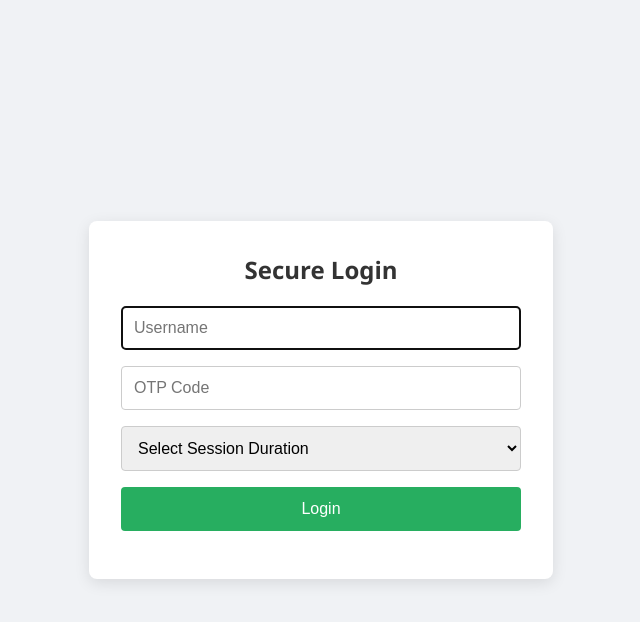
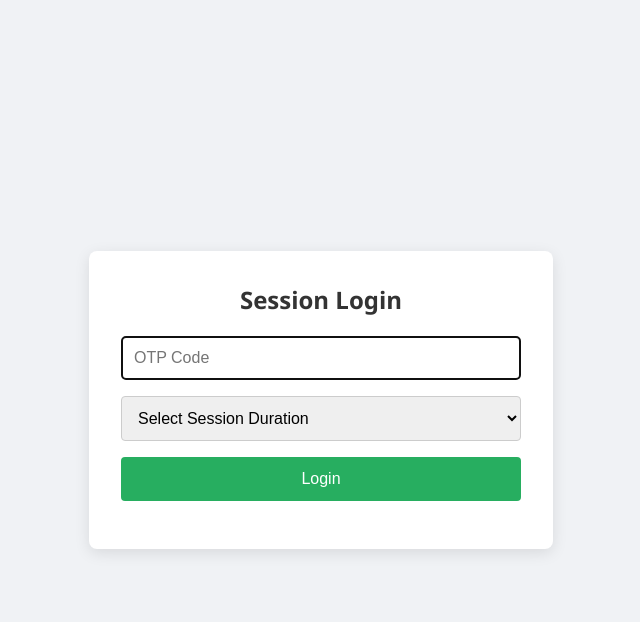
Before and after one commit to chetan0121/Fyshare, a Python web app: template templates/login.html in a window 1280 px wide. Shown: the top 622 px of the page, without its empty margins (319-959 px from the left). Run offline with Jinja, Linux system fonts and the light colour scheme; the template is opened without the code that fills it, so the values that code supplies are empty.

Commit message:
Add new JS file to handle theme, and remove username input related code

```diff
--- a/templates/login.html
+++ b/templates/login.html
@@ -4,14 +4,23 @@
   <meta charset="utf-8">
   <title>Fyshare Login</title>
   <meta name="viewport" content="width=device-width, initial-scale=1.0">
-  <link rel="stylesheet" href="../static/login.css">
+  <script src="/static/theme_init.js"></script>
+  <link rel="stylesheet" href="/static/login.css">
 </head>
 <body>
   <div class="login-container">
-    <h2>Secure Login</h2>
+    <h2>Session Login</h2>
     <form method="POST">
-      <input type="text" name="username" placeholder="Username" required autofocus>
-      <input type="text" name="otp" placeholder="OTP Code" inputmode="numeric" required>
+      <input
+        type="text"
+        id="otp"
+        name="otp"
+        placeholder="OTP Code"
+        inputmode="numeric"
+        maxlength="6"
+        autofocus
+        required
+      >
       <select name="timeout" required>
         <option value="" disabled selected>Select Session Duration</option>
         {{options}}
```
